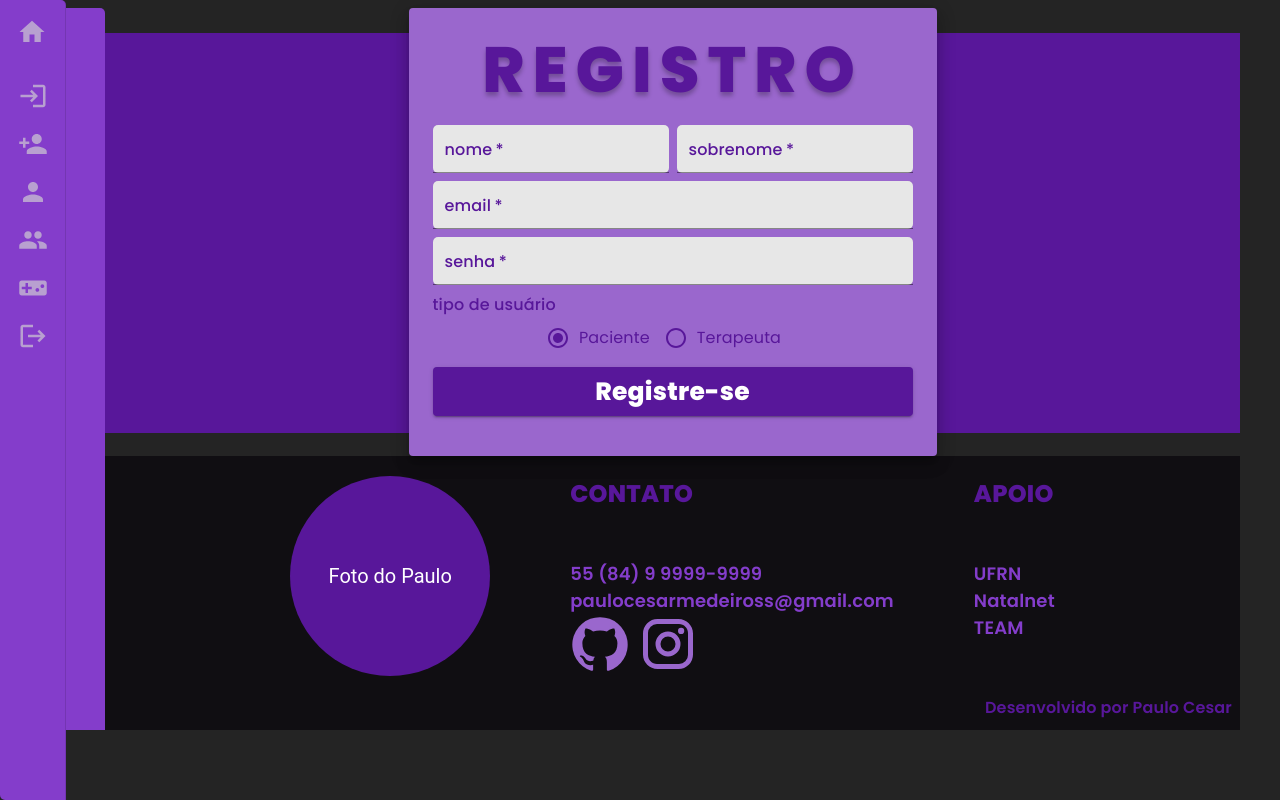
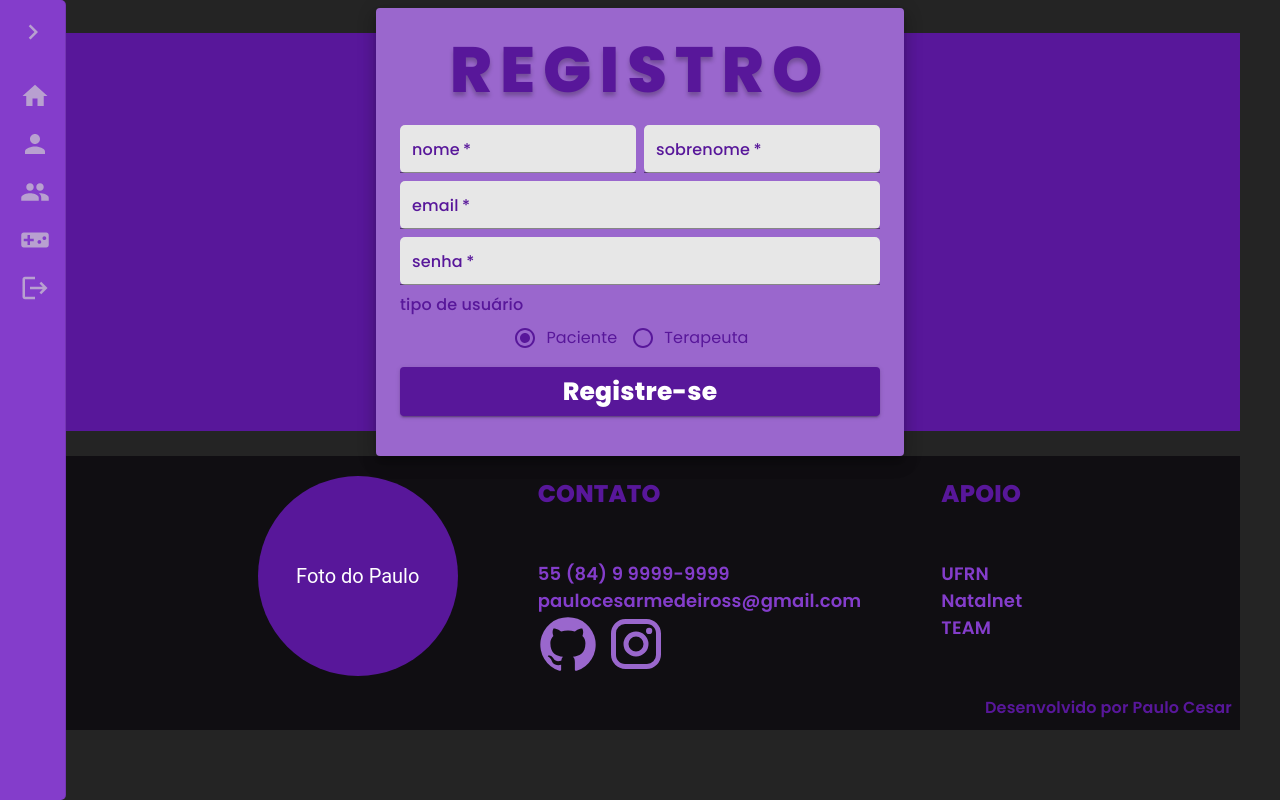
Before and after one commit to Msajt/projeto-2-dsi, a React (Vite) app: page /register in a window 1280 px wide. Built offline with nearby package versions, Linux system fonts and the light colour scheme.

Commit message:
editing components

```diff
--- a/src/components/MyDrawer.jsx
+++ b/src/components/MyDrawer.jsx
@@ -1,4 +1,4 @@
-import { Outlet } from "react-router-dom";
+import { Outlet, Link } from "react-router-dom";
 import { useState } from "react";
 import { styled, useTheme } from "@mui/material/styles";
 import {
@@ -22,11 +22,14 @@ import ProfileIcon from "@mui/icons-material/Person";
 import PacientsIcon from "@mui/icons-material/Group";
 import GameIcon from "@mui/icons-material/VideogameAsset";
 import LogoutIcon from "@mui/icons-material/Logout";
+import ListIcon from "@mui/icons-material/Reorder";
+import RightIcon from "@mui/icons-material/KeyboardArrowRight";
+import LeftIcon from "@mui/icons-material/KeyboardArrowLeft";
 
 const drawerWidth = "170px";
 
 const openedMixin = (theme) => ({
-    borderRadius: "0px 5px 0px 5px",
+    borderRadius: "0px 5px 5px 0px",
     backgroundColor: "#843DCB",
     width: drawerWidth,
     transition: theme.transitions.create("width", {
@@ -37,7 +40,7 @@ const openedMixin = (theme) => ({
 });
 
 const closedMixin = (theme) => ({
-    borderRadius: "0px 5px 0px 5px",
+    borderRadius: "0px 5px 5px 0px",
     backgroundColor: "#843DCB",
     transition: theme.transitions.create("width", {
         easing: theme.transitions.easing.sharp,
@@ -53,7 +56,7 @@ const closedMixin = (theme) => ({
 const DrawerHeader = styled("div")(({ theme }) => ({
     display: "flex",
     alignItems: "center",
-    justifyContent: "flex-end",
+    justifyContent: "center",
     padding: theme.spacing(0, 1.2),
     // necessary for content to be below app bar
     ...theme.mixins.toolbar,
@@ -76,9 +79,6 @@ const Drawer = styled(MuiDrawer, {
     }),
 }));
 
-export default function MyDrawer() {
-    const theme = useTheme();
-    const [open, setOpen] = useState(false);
 const listItemButtonStyle = {
     minHeight: 48,
     justifyContent: open ? "initial" : "center",
@@ -98,138 +98,224 @@ export default function MyDrawer() {
     },
 };
 
+function IdleState() {
     return (
         <>
-            <Box sx={{ display: "flex" }}>
-                {/* <CssBaseline /> */}
+            {/* //? Home */}
+            <MyListItem
+                key={1}
+                icon=<HomeIcon
+                    sx={{
+                        fontSize: 30,
+                        color: "#B8A0D0",
+                    }}
+                />
+                iconName="Início"
+                toLocation="/home"
+            />
+            {/* //? Login */}
+            <MyListItem
+                key={2}
+                icon=<LoginIcon
+                    sx={{
+                        fontSize: 30,
+                        color: "#B8A0D0",
+                    }}
+                />
+                iconName="Login"
+                toLocation="/login"
+            />
+            {/* //? Registrar */}
+            <MyListItem
+                key={3}
+                icon=<RegisterIcon
+                    sx={{
+                        fontSize: 30,
+                        color: "#B8A0D0",
+                    }}
+                />
+                iconName="Registrar"
+                toLocation="/register"
+            />
+        </>
+    );
+}
+
+function PacientState() {
+    return (
+        <>
+            {/* //? Home */}
+            <MyListItem
+                key={1}
+                icon=<HomeIcon
+                    sx={{
+                        fontSize: 30,
+                        color: "#B8A0D0",
+                    }}
+                />
+                iconName="Início"
+                toLocation="/home"
+            />
+            {/* //? Usuário */}
+            <MyListItem
+                key={2}
+                icon=<ProfileIcon
+                    sx={{
+                        fontSize: 30,
+                        color: "#B8A0D0",
+                    }}
+                />
+                iconName="Meu perfil"
+                toLocation="/user"
+            />
+            {/* //? Jogo */}
+            <MyListItem
+                key={3}
+                icon=<GameIcon
+                    sx={{
+                        fontSize: 30,
+                        color: "#B8A0D0",
+                    }}
+                />
+                iconName="Jogar"
+                toLocation="/game"
+            />
+            {/* //? Logout */}
+            <MyListItem
+                key={4}
+                icon=<LogoutIcon
+                    sx={{
+                        fontSize: 30,
+                        color: "#B8A0D0",
+                    }}
+                />
+                iconName="Sair"
+                toLocation="/home"
+            />
+        </>
+    );
+}
+
+function TherapystState() {
+    return (
+        <>
+            {/* //? Home */}
+            <MyListItem
+                key={1}
+                icon=<HomeIcon
+                    sx={{
+                        fontSize: 30,
+                        color: "#B8A0D0",
+                    }}
+                />
+                iconName="Início"
+                toLocation="/home"
+            />
+            {/* //? Usuário */}
+            <MyListItem
+                key={2}
+                icon=<ProfileIcon
+                    sx={{
+                        fontSize: 30,
+                        color: "#B8A0D0",
+                    }}
+                />
+                iconName="Meu perfil"
+                toLocation="/user"
+            />
+            {/* //? Pacientes */}
+            <MyListItem
+                key={3}
+                icon=<PacientsIcon
+                    sx={{
+                        fontSize: 30,
+                        color: "#B8A0D0",
+                    }}
+                />
+                iconName="Pacientes"
+                toLocation="/pacients"
+            />
+            {/* //? Jogo */}
+            <MyListItem
+                key={4}
+                icon=<GameIcon
+                    sx={{
+                        fontSize: 30,
+                        color: "#B8A0D0",
+                    }}
+                />
+                iconName="Jogar"
+                toLocation="/game"
+            />
+            {/* //? Logout */}
+            <MyListItem
+                key={5}
+                icon=<LogoutIcon
+                    sx={{
+                        fontSize: 30,
+                        color: "#B8A0D0",
+                    }}
+                />
+                iconName="Sair"
+                toLocation="/home"
+            />
+        </>
+    );
+}
+
+function MyListItem({ toLocation, icon, iconName }) {
+    return (
+        <>
+            <ListItem disablePadding sx={{ display: "block" }}>
+                <Link to={toLocation} style={{ textDecoration: "none" }}>
+                    <ListItemButton sx={listItemButtonStyle}>
+                        <ListItemIcon sx={listItemIconStyle}>
+                            {icon}
+                        </ListItemIcon>
+                        <ListItemText
+                            primaryTypographyProps={listItemTextStyle}
+                            primary={iconName}
+                            sx={{ opacity: open ? 1 : 0 }}
+                        />
+                    </ListItemButton>
+                </Link>
+            </ListItem>
+        </>
+    );
+}
+
+export default function MyDrawer() {
+    const [open, setOpen] = useState(false);
+    const [isLogged, setIsLogged] = useState(true);
+    const [userType, setUserType] = useState("terapeuta");
+
+    return (
+        <>
             <Drawer variant="permanent" open={open}>
-                    <DrawerHeader>
-                        <IconButton onClick={() => setOpen(!open)}>
-                            <HomeIcon sx={{ fontSize: 30, color: "#B8A0D0" }} />
+                <DrawerHeader onClick={() => setOpen(!open)}>
+                    <IconButton>
+                        {!open ? (
+                            <RightIcon
+                                sx={{ fontSize: 30, color: "#B8A0D0" }}
+                            />
+                        ) : (
+                            <LeftIcon sx={{ fontSize: 30, color: "#B8A0D0" }} />
+                        )}
                     </IconButton>
                 </DrawerHeader>
                 <List>
-                        {/* //TODO Fazer as condições pra cada estado */}
-                        {/* //? Login */}
-                        <ListItem
-                            key={1}
-                            disablePadding
-                            sx={{ display: "block" }}
-                        >
-                            <ListItemButton sx={listItemButtonStyle}>
-                                <ListItemIcon sx={listItemIconStyle}>
-                                    <LoginIcon
-                                        sx={{ fontSize: 30, color: "#B8A0D0" }}
-                                    />
-                                </ListItemIcon>
-                                <ListItemText
-                                    primaryTypographyProps={listItemTextStyle}
-                                    primary={"Login"}
-                                    sx={{ opacity: open ? 1 : 0 }}
-                                />
-                            </ListItemButton>
-                        </ListItem>
-                        {/* //? Registrar */}
-                        <ListItem
-                            key={2}
-                            disablePadding
-                            sx={{ display: "block" }}
-                        >
-                            <ListItemButton sx={listItemButtonStyle}>
-                                <ListItemIcon sx={listItemIconStyle}>
-                                    <RegisterIcon
-                                        sx={{ fontSize: 30, color: "#B8A0D0" }}
-                                    />
-                                </ListItemIcon>
-                                <ListItemText
-                                    primaryTypographyProps={listItemTextStyle}
-                                    primary={"Register"}
-                                    sx={{ opacity: open ? 1 : 0 }}
-                                />
-                            </ListItemButton>
-                        </ListItem>
-                        {/* //? Usuário */}
-                        <ListItem
-                            key={3}
-                            disablePadding
-                            sx={{ display: "block" }}
-                        >
-                            <ListItemButton sx={listItemButtonStyle}>
-                                <ListItemIcon sx={listItemIconStyle}>
-                                    <ProfileIcon
-                                        sx={{ fontSize: 30, color: "#B8A0D0" }}
-                                    />
-                                </ListItemIcon>
-                                <ListItemText
-                                    primaryTypographyProps={listItemTextStyle}
-                                    primary={"Profile"}
-                                    sx={{ opacity: open ? 1 : 0 }}
-                                />
-                            </ListItemButton>
-                        </ListItem>
-                        {/* //? Pacients */}
-                        <ListItem
-                            key={4}
-                            disablePadding
-                            sx={{ display: "block" }}
-                        >
-                            <ListItemButton sx={listItemButtonStyle}>
-                                <ListItemIcon sx={listItemIconStyle}>
-                                    <PacientsIcon
-                                        sx={{ fontSize: 30, color: "#B8A0D0" }}
-                                    />
-                                </ListItemIcon>
-                                <ListItemText
-                                    primaryTypographyProps={listItemTextStyle}
-                                    primary={"Pacientes"}
-                                    sx={{ opacity: open ? 1 : 0 }}
-                                />
-                            </ListItemButton>
-                        </ListItem>
-                        {/* //? Jogar */}
-                        <ListItem
-                            key={5}
-                            disablePadding
-                            sx={{ display: "block" }}
-                        >
-                            <ListItemButton sx={listItemButtonStyle}>
-                                <ListItemIcon sx={listItemIconStyle}>
-                                    <GameIcon
-                                        sx={{ fontSize: 30, color: "#B8A0D0" }}
-                                    />
-                                </ListItemIcon>
-                                <ListItemText
-                                    primaryTypographyProps={listItemTextStyle}
-                                    primary={"Jogar"}
-                                    sx={{ opacity: open ? 1 : 0 }}
-                                />
-                            </ListItemButton>
-                        </ListItem>
-                        {/* //? Logout */}
-                        <ListItem
-                            key={6}
-                            disablePadding
-                            sx={{ display: "block" }}
-                        >
-                            <ListItemButton sx={listItemButtonStyle}>
-                                <ListItemIcon sx={listItemIconStyle}>
-                                    <LogoutIcon
-                                        sx={{ fontSize: 30, color: "#B8A0D0" }}
-                                    />
-                                </ListItemIcon>
-                                <ListItemText
-                                    primaryTypographyProps={listItemTextStyle}
-                                    primary={"Logout"}
-                                    sx={{ opacity: open ? 1 : 0 }}
-                                />
-                            </ListItemButton>
-                        </ListItem>
+                    {!isLogged ? (
+                        <IdleState />
+                    ) : userType === "paciente" ? (
+                        <PacientState />
+                    ) : (
+                        <TherapystState />
+                    )}
                 </List>
             </Drawer>
-                <Box component="main" sx={{ flexGrow: 1 }}>
+            {/* <Box component="main" sx={{ flexGrow: 1 }}> */}
             <Outlet />
-                </Box>
-            </Box>
+            {/* </Box> */}
         </>
     );
 }
--- a/src/components/PacientsCard.jsx
+++ b/src/components/PacientsCard.jsx
@@ -29,11 +29,11 @@ const iconsArray = [
     },
     {
         icon: <CoinIcon sx={{ fontSize: 30, color: "#58179A" }} />,
-        name: "Moedas coletadas",
+        name: "Moedas totais",
     },
     {
         icon: <EnergyIcon sx={{ fontSize: 30, color: "#58179A" }} />,
-        name: "Energias coletadas",
+        name: "Energias totais",
     },
     {
         icon: <CollisionIcon sx={{ fontSize: 30, color: "#58179A" }} />,
--- a/src/main.jsx
+++ b/src/main.jsx
@@ -40,6 +40,10 @@ const router = createBrowserRouter([
                 path: "/pacients",
                 element: <Pacients />,
             },
+            {
+                path: "/game",
+                element: <h1>Colocar componente Game</h1>,
+            },
         ],
     },
 ]);
```
Also changed, not shown: src/components/Forms/LoginForm.jsx (+5 -8 lines), src/components/Forms/RegisterForm.jsx (+4 -7 lines). Lines whose indentation alone changed are shown as unchanged.
